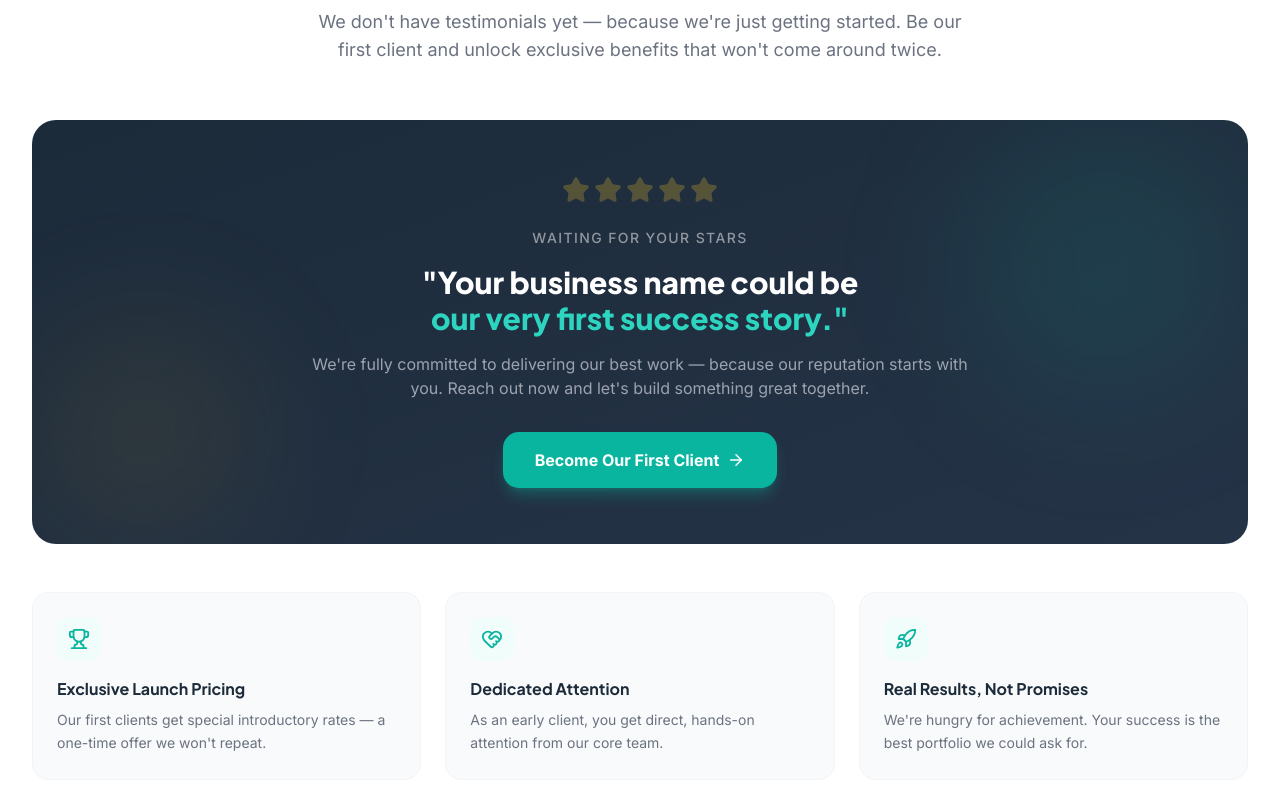
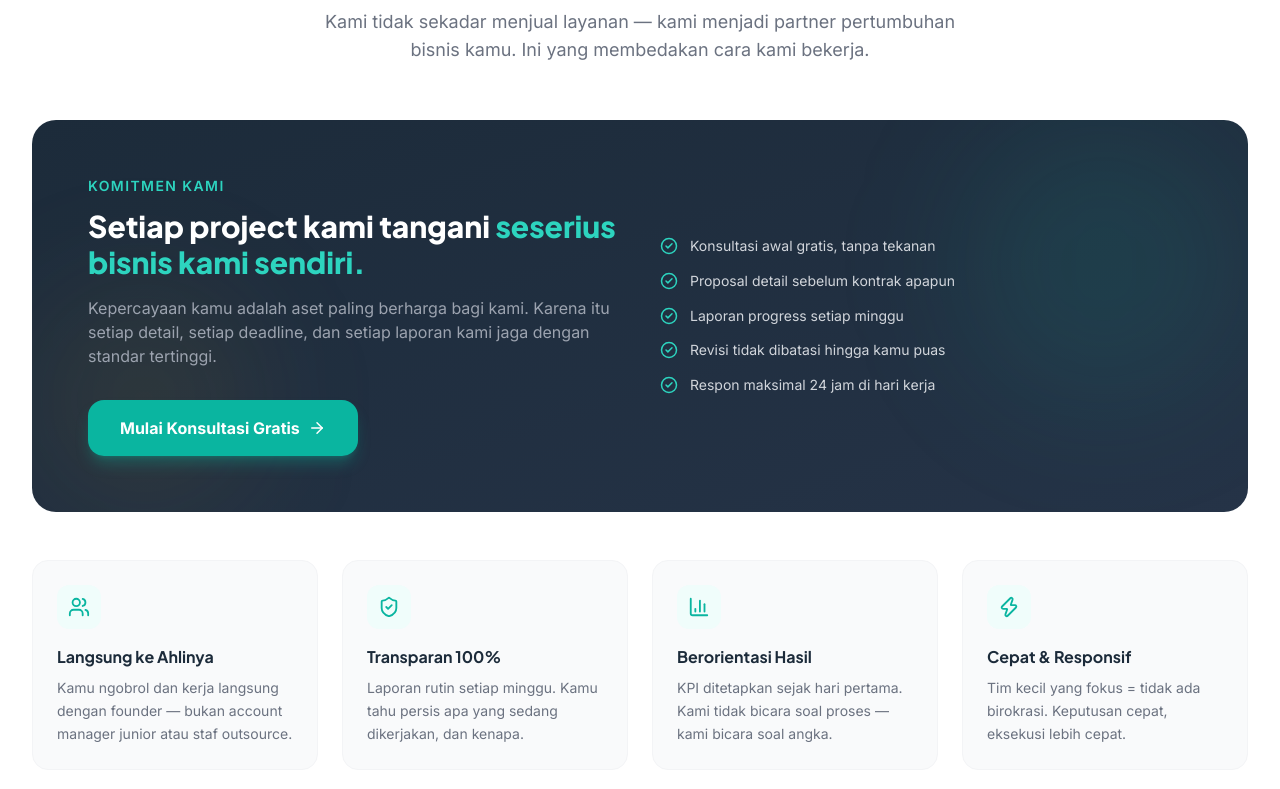
Before and after one commit to brtohertranscrm-developer/nataseo-website, a React (Vite) app: page / in a window 1280 px wide. Shown: the part 6151-6940 px from the top of the page. Built offline with nearby package versions, Linux system fonts and the light colour scheme.

Commit message:
redesign: replace 'We Need You' with 'Why NataSEO' trust section

```diff
--- a/src/components/Testimonials.jsx
+++ b/src/components/Testimonials.jsx
@@ -1,22 +1,35 @@
 import { useEffect, useRef } from 'react'
-import { Star, Rocket, Trophy, HeartHandshake, ArrowRight } from 'lucide-react'
+import { ArrowRight, ShieldCheck, Users, BarChart3, Zap, CheckCircle2 } from 'lucide-react'
 
-const perks = [
+const pillars = [
   {
-    icon: Trophy,
-    title: 'Exclusive Launch Pricing',
-    desc: "Our first clients get special introductory rates — a one-time offer we won't repeat.",
+    icon: Users,
+    title: 'Langsung ke Ahlinya',
+    desc: 'Kamu ngobrol dan kerja langsung dengan founder — bukan account manager junior atau staf outsource.',
   },
   {
-    icon: HeartHandshake,
-    title: 'Dedicated Attention',
-    desc: 'As an early client, you get direct, hands-on attention from our core team.',
+    icon: ShieldCheck,
+    title: 'Transparan 100%',
+    desc: 'Laporan rutin setiap minggu. Kamu tahu persis apa yang sedang dikerjakan, dan kenapa.',
   },
   {
-    icon: Rocket,
-    title: 'Real Results, Not Promises',
-    desc: "We're hungry for achievement. Your success is the best portfolio we could ask for.",
+    icon: BarChart3,
+    title: 'Berorientasi Hasil',
+    desc: 'KPI ditetapkan sejak hari pertama. Kami tidak bicara soal proses — kami bicara soal angka.',
   },
+  {
+    icon: Zap,
+    title: 'Cepat & Responsif',
+    desc: 'Tim kecil yang fokus = tidak ada birokrasi. Keputusan cepat, eksekusi lebih cepat.',
+  },
+]
+
+const commitments = [
+  'Konsultasi awal gratis, tanpa tekanan',
+  'Proposal detail sebelum kontrak apapun',
+  'Laporan progress setiap minggu',
+  'Revisi tidak dibatasi hingga kamu puas',
+  'Respon maksimal 24 jam di hari kerja',
 ]
 
 export default function Testimonials() {
@@ -39,79 +52,76 @@ export default function Testimonials() {
     return () => observer.disconnect()
   }, [])
 
-  const scrollToContact = () => {
-    document.getElementById('contact')?.scrollIntoView({ behavior: 'smooth' })
-  }
-
   return (
     <section id="testimonials" className="section-padding bg-white" ref={sectionRef}>
       <div className="max-w-7xl mx-auto px-4 sm:px-6 lg:px-8">
 
         {/* Header */}
         <div className="text-center mb-14 animate-on-scroll">
-          <div className="inline-flex items-center gap-2 bg-gold-50 border border-gold-100 rounded-full px-4 py-1.5 mb-4">
-            <span className="w-1.5 h-1.5 bg-gold-500 rounded-full" />
-            <span className="text-gold-600 text-sm font-semibold">Be the First</span>
+          <div className="inline-flex items-center gap-2 bg-teal-50 border border-teal-100 rounded-full px-4 py-1.5 mb-4">
+            <span className="w-1.5 h-1.5 bg-teal-500 rounded-full" />
+            <span className="text-teal-600 text-sm font-semibold">Why NataSEO</span>
           </div>
           <h2 className="text-3xl sm:text-4xl lg:text-5xl font-extrabold text-dark-800 mb-4">
-            We're New, and We{' '}
-            <span className="text-gradient-gold">Need You</span>
+            Dibangun untuk Deliver.{' '}
+            <span className="text-gradient-teal">Committed to Results.</span>
           </h2>
           <p className="text-gray-500 text-lg max-w-2xl mx-auto">
-            We don't have testimonials yet — because we're just getting started. Be our first client
-            and unlock exclusive benefits that won't come around twice.
+            Kami tidak sekadar menjual layanan — kami menjadi partner pertumbuhan bisnis kamu.
+            Ini yang membedakan cara kami bekerja.
           </p>
         </div>
 
-        {/* Hero CTA card */}
-        <div className="animate-on-scroll relative bg-gradient-to-br from-dark-800 to-dark-700 rounded-3xl p-8 md:p-14 mb-12 overflow-hidden text-center">
+        {/* Commitment card */}
+        <div className="animate-on-scroll relative bg-gradient-to-br from-dark-800 to-dark-700 rounded-3xl p-8 md:p-14 mb-12 overflow-hidden">
           <div className="absolute top-0 right-0 w-72 h-72 bg-teal-500/10 rounded-full blur-3xl" />
           <div className="absolute bottom-0 left-0 w-56 h-56 bg-gold-500/10 rounded-full blur-3xl" />
 
-          <div className="relative max-w-2xl mx-auto">
-            {/* Stars placeholder */}
-            <div className="flex justify-center gap-1 mb-6">
-              {[...Array(5)].map((_, i) => (
-                <Star key={i} size={28} className="text-gold-400 fill-gold-400 opacity-30" />
-              ))}
-            </div>
-
-            <p className="text-white/50 text-sm font-medium uppercase tracking-widest mb-4">
-              Waiting for your stars
+          <div className="relative grid md:grid-cols-2 gap-10 items-center">
+            <div>
+              <p className="text-teal-400 text-sm font-semibold uppercase tracking-widest mb-3">
+                Komitmen Kami
               </p>
-
               <h3 className="text-white text-2xl md:text-3xl font-extrabold mb-4 leading-snug">
-              "Your business name could be<br />
-              <span className="text-teal-400">our very first success story."</span>
+                Setiap project kami tangani{' '}
+                <span className="text-teal-400">seserius bisnis kami sendiri.</span>
               </h3>
-
               <p className="text-gray-400 text-base mb-8">
-              We're fully committed to delivering our best work — because our reputation
-              starts with you. Reach out now and let's build something great together.
+                Kepercayaan kamu adalah aset paling berharga bagi kami. Karena itu setiap detail,
+                setiap deadline, dan setiap laporan kami jaga dengan standar tertinggi.
               </p>
-
               <button
-              onClick={scrollToContact}
+                onClick={() => document.getElementById('contact')?.scrollIntoView({ behavior: 'smooth' })}
                 className="inline-flex items-center gap-2 px-8 py-4 bg-teal-500 hover:bg-teal-400 text-white font-bold rounded-2xl transition-all duration-200 shadow-lg shadow-teal-500/30 hover:scale-105 text-base"
               >
-              Become Our First Client
+                Mulai Konsultasi Gratis
                 <ArrowRight size={18} />
               </button>
             </div>
+
+            <ul className="space-y-3">
+              {commitments.map((item, i) => (
+                <li key={i} className="flex items-start gap-3">
+                  <CheckCircle2 size={18} className="text-teal-400 flex-shrink-0 mt-0.5" />
+                  <span className="text-gray-300 text-sm leading-relaxed">{item}</span>
+                </li>
+              ))}
+            </ul>
+          </div>
         </div>
 
-        {/* Perks grid */}
-        <div className="grid md:grid-cols-3 gap-6">
-          {perks.map((perk, i) => (
+        {/* Pillars grid */}
+        <div className="grid sm:grid-cols-2 lg:grid-cols-4 gap-6">
+          {pillars.map((p, i) => (
             <div
               key={i}
               className={`animate-on-scroll animate-delay-${(i + 1) * 100} bg-gray-50 border border-gray-100 rounded-2xl p-6 hover:shadow-md hover:border-teal-100 transition-all`}
             >
               <div className="w-11 h-11 bg-teal-50 rounded-xl flex items-center justify-center mb-4">
-                <perk.icon size={22} className="text-teal-500" />
+                <p.icon size={22} className="text-teal-500" />
               </div>
-              <h4 className="text-dark-800 font-bold text-base mb-2">{perk.title}</h4>
-              <p className="text-gray-500 text-sm leading-relaxed">{perk.desc}</p>
+              <h4 className="text-dark-800 font-bold text-base mb-2">{p.title}</h4>
+              <p className="text-gray-500 text-sm leading-relaxed">{p.desc}</p>
             </div>
           ))}
         </div>
@@ -119,7 +129,7 @@ export default function Testimonials() {
         {/* Bottom nudge */}
         <div className="animate-on-scroll text-center mt-12">
           <p className="text-gray-400 text-sm">
-            Free consultation · No obligations · Response within 24 hours
+            Konsultasi gratis · Tanpa kewajiban · Respon dalam 24 jam
           </p>
         </div>
 
```
Lines whose indentation alone changed are shown as unchanged.
